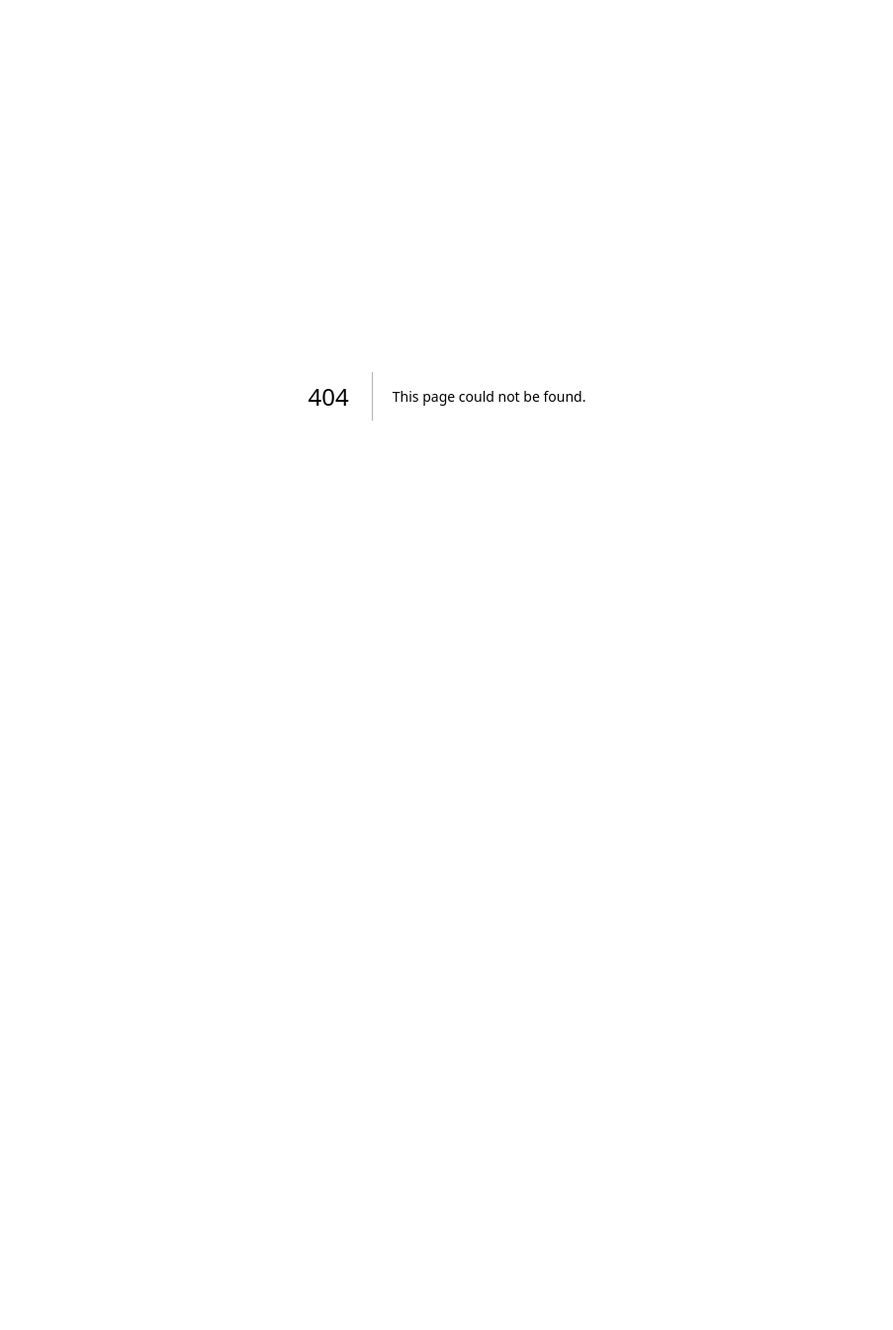
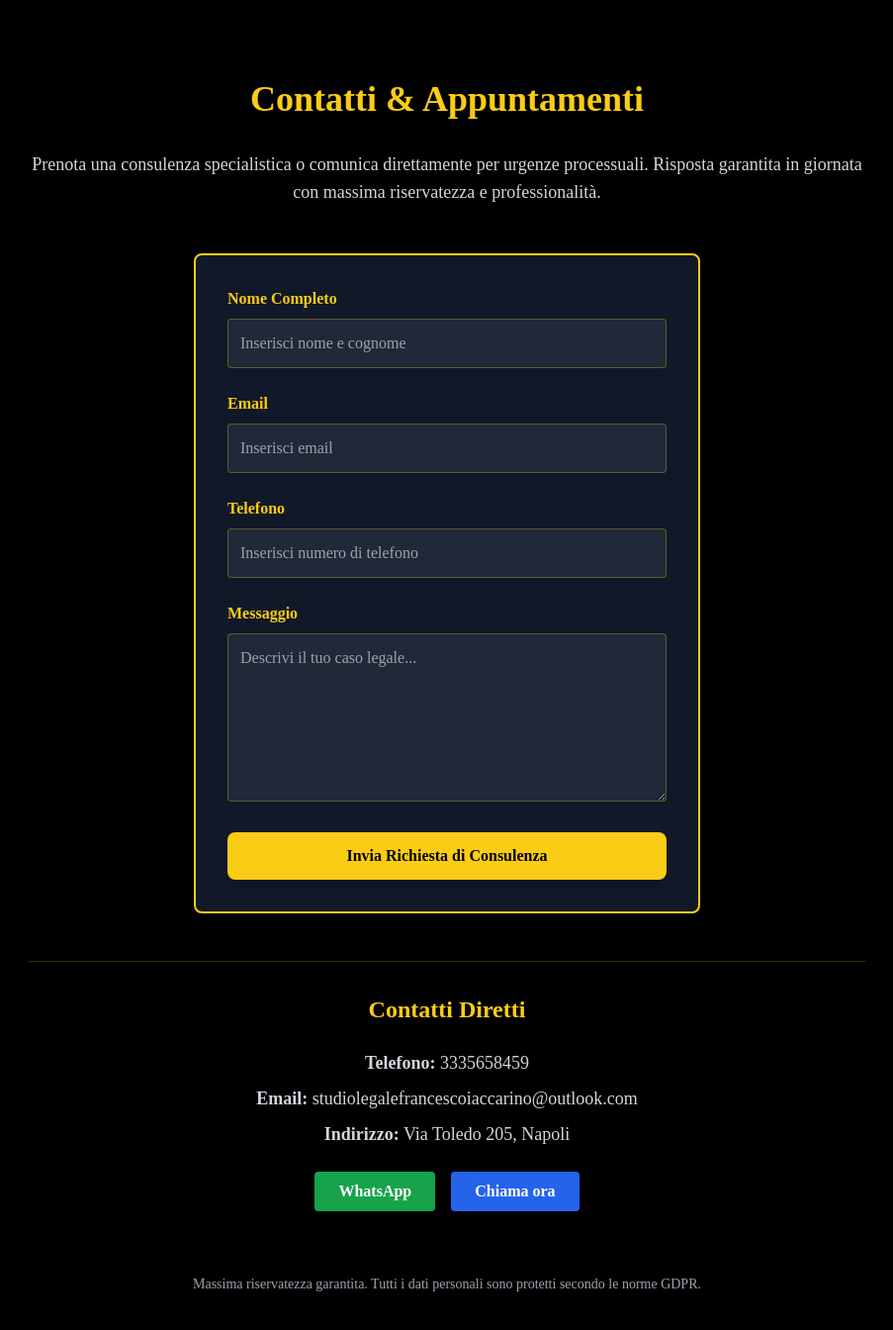
Before and after one commit to Francstopp84/Francstopp84.github.io, a Next.js app: page /contact in a window 1280 px wide. Before the commit this address had no page. Shown: the top 1344 px of the page at 99% size, without its empty margins (188-1091 px from the left). Before the commit the page ends 800 px from the top, so only its background shows below. Built offline with nearby package versions, Linux system fonts and the light colour scheme.

Commit message:
Aggiungi pagina Contatti con form e recapiti diretti

```diff
--- /dev/null
+++ b/src/pages/contact.js
@@ -0,0 +1,69 @@
+export default function Contact() {
+  return (
+    <div className="min-h-screen bg-black text-white font-['Montserrat']">
+      <div className="max-w-4xl mx-auto py-20 px-6 text-center">
+        <h1 className="text-4xl font-extrabold text-yellow-400 mb-8">Contatti & Appuntamenti</h1>
+        <p className="text-gray-300 mb-12 text-lg">
+          Prenota una consulenza specialistica o comunica direttamente per urgenze processuali. Risposta garantita in giornata con massima riservatezza e professionalità.
+        </p>
+
+        {/* Form di contatto */}
+        <div className="max-w-lg mx-auto mb-12 bg-gray-900 border-2 border-yellow-400 p-8 rounded-lg">
+          <form className="text-left space-y-6">
+            <div>
+              <label className="block text-yellow-400 font-bold mb-2">Nome Completo</label>
+              <input className="w-full p-3 bg-gray-800 text-white border border-yellow-400/30 rounded focus:border-yellow-400 focus:outline-none" type="text" placeholder="Inserisci nome e cognome" required />
+            </div>
+
+            <div>
+              <label className="block text-yellow-400 font-bold mb-2">Email</label>
+              <input className="w-full p-3 bg-gray-800 text-white border border-yellow-400/30 rounded focus:border-yellow-400 focus:outline-none" type="email" placeholder="Inserisci email" required />
+            </div>
+
+            <div>
+              <label className="block text-yellow-400 font-bold mb-2">Telefono</label>
+              <input className="w-full p-3 bg-gray-800 text-white border border-yellow-400/30 rounded focus:border-yellow-400 focus:outline-none" type="tel" placeholder="Inserisci numero di telefono" />
+            </div>
+
+            <div>
+              <label className="block text-yellow-400 font-bold mb-2">Messaggio</label>
+              <textarea className="w-full p-3 bg-gray-800 text-white border border-yellow-400/30 rounded focus:border-yellow-400 focus:outline-none" rows="6" placeholder="Descrivi il tuo caso legale..." required></textarea>
+            </div>
+
+            <button type="submit" className="w-full bg-yellow-400 text-black font-bold py-3 rounded-lg hover:bg-white transition-all shadow-lg hover:shadow-yellow-400/50">
+              Invia Richiesta di Consulenza
+            </button>
+          </form>
+        </div>
+
+        {/* Contatti diretti */}
+        <div className="text-center py-8 border-t border-yellow-400/20">
+          <h2 className="text-2xl font-bold text-yellow-400 mb-6">Contatti Diretti</h2>
+          <p className="text-lg text-gray-300 mb-2">
+            <span className="font-bold">Telefono:</span> 3335658459
+          </p>
+          <p className="text-lg text-gray-300 mb-2">
+            <span className="font-bold">Email:</span> studiolegalefrancescoiaccarino@outlook.com
+          </p>
+          <p className="text-lg text-gray-300 mb-6">
+            <span className="font-bold">Indirizzo:</span> Via Toledo 205, Napoli
+          </p>
+
+          {/* Button social/messaging */}
+          <div className="flex justify-center gap-4 mt-6">
+            <a href="https://wa.me/3335658459" target="_blank" rel="noopener noreferrer" className="bg-green-600 text-white px-6 py-2 rounded font-bold hover:bg-green-700 transition">
+              WhatsApp
+            </a>
+            <a href="tel:+3335658459" className="bg-blue-600 text-white px-6 py-2 rounded font-bold hover:bg-blue-700 transition">
+              Chiama ora
+            </a>
+          </div>
+        </div>
+
+        <p className="text-sm text-gray-400 mt-8">
+          Massima riservatezza garantita. Tutti i dati personali sono protetti secondo le norme GDPR.
+        </p>
+      </div>
+    </div>
+  );
+}
```
